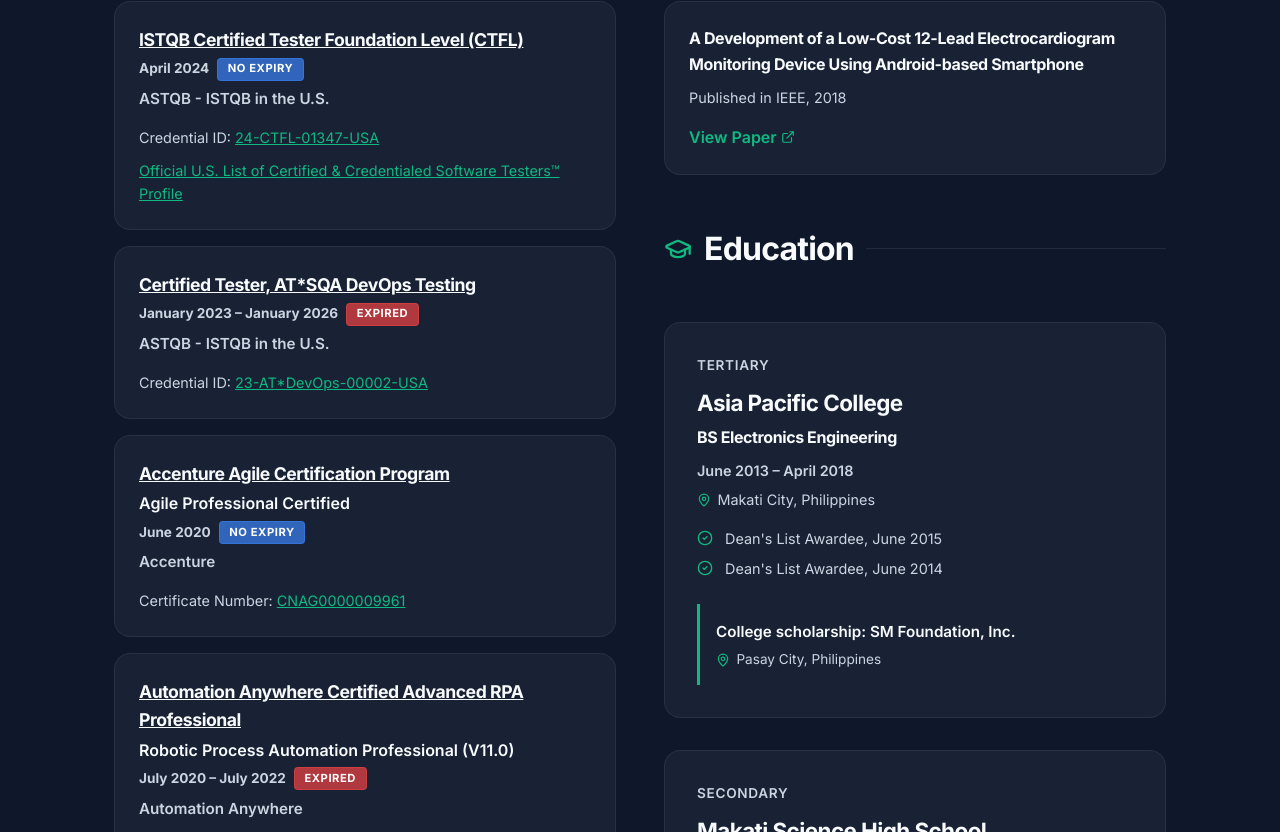
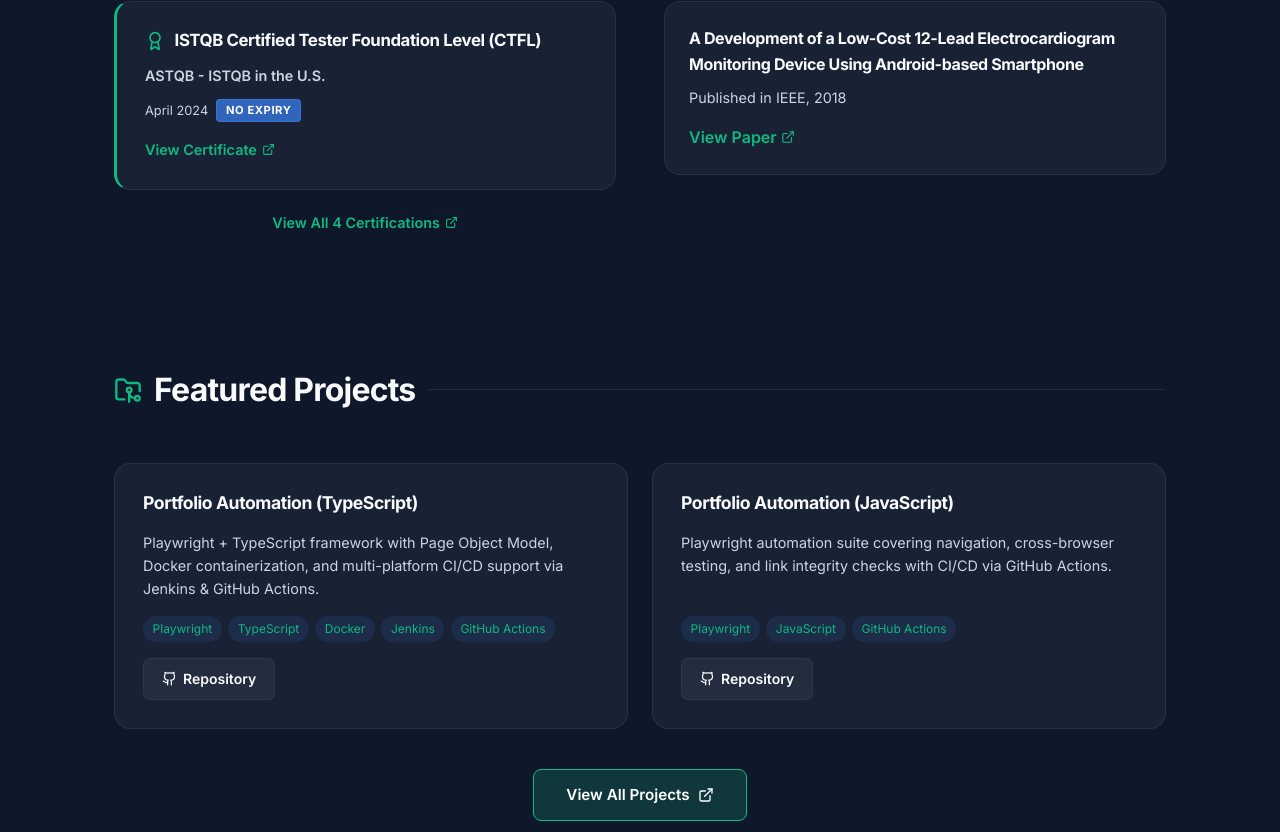
Before and after one commit to cng07/carlosng07, a React (Vite) app: page / in a window 1280 px wide. Shown: the part 2988-3820 px from the top of the page. Built offline with nearby package versions, Linux system fonts and the light colour scheme; no server answers.

Commit message:
feat: simplified and updated home page

```diff
--- a/src/pages/Home.jsx
+++ b/src/pages/Home.jsx
@@ -2,7 +2,6 @@ import React from 'react';
 import { Link } from 'react-router-dom';
 import {
     ExternalLink,
-    CheckCircle2,
     Award,
     BookOpen,
     Cpu,
@@ -10,12 +9,13 @@ import {
     Terminal,
     MapPin,
     Briefcase,
-    GraduationCap,
     Bot,
     Search,
     Infinity,
     Wrench,
     Sparkles,
+    Github,
+    FolderGit2,
 } from 'lucide-react';
 import { motion } from 'framer-motion';
 import { resumeData } from '../data/resumeData';
@@ -118,7 +118,7 @@ const Home = () => {
                                     style={{ borderRadius: '2px' }}
                                 />
                             </div>
-                            Official U.S. List of Certified & Credentialed Software Testers™ Profile
+                            Official U.S. List of Certified &amp; Credentialed Software Testers™ Profile
                         </a>
                     </div>
                 </motion.div>
@@ -340,93 +340,97 @@ const Home = () => {
                 </motion.div>
             </section>
 
-            {/* Certifications & Publications */}
+            {/* Highlights: Certifications & Publications */}
             <section id="certifications" className="section">
                 <div style={{ display: 'grid', gridTemplateColumns: 'repeat(auto-fit, minmax(280px, 1fr))', gap: '3rem' }}>
+
+                    {/* Key Certification Spotlight */}
                     <div>
                         <motion.h2
                             className="section-title"
                             initial={{ opacity: 0, y: 40 }}
                             whileInView={{ opacity: 1, y: 0 }}
-                            viewport={{ once: true, margin: "-100px" }}
+                            viewport={{ once: true, margin: '-100px' }}
                             transition={{ duration: 0.6 }}
                         >
                             <Award size={28} color="var(--primary)" /> Certifications
                         </motion.h2>
-                        <div style={{ display: 'flex', flexDirection: 'column', gap: '1rem' }}>
-                            {resumeData.certifications.map((cert, i) => (
+
+                        {/* Show only the primary (ISTQB) cert as a spotlight */}
+                        {resumeData.certifications.slice(0, 1).map((cert, i) => (
                             <motion.div
                                 key={i}
                                 className="glass"
-                                    style={{ padding: '1.5rem', display: 'flex', flexDirection: 'column', gap: '0.4rem' }}
+                                style={{
+                                    padding: '1.75rem',
+                                    display: 'flex',
+                                    flexDirection: 'column',
+                                    gap: '0.75rem',
+                                    borderLeft: '3px solid var(--primary)'
+                                }}
                                 initial={{ opacity: 0, y: 30 }}
                                 whileInView={{ opacity: 1, y: 0 }}
-                                    viewport={{ once: true, margin: "-100px" }}
-                                    transition={{ duration: 0.5, delay: i * 0.1 }}
+                                viewport={{ once: true, margin: '-100px' }}
+                                transition={{ duration: 0.5 }}
                                 whileHover={{ y: -4, transition: { duration: 0.3 } }}
                             >
-                                    <div style={{ marginBottom: '0.5rem' }}>
-                                        <h4 style={{ color: 'var(--text-main)', fontSize: '1.1rem', marginBottom: '0.2rem', textDecoration: 'underline' }}>{cert.title}</h4>
-                                        {cert.subtitle && <p style={{ color: 'var(--text-main)', fontWeight: 600, fontSize: '1rem', marginBottom: '0.25rem' }}>{cert.subtitle}</p>}
-                                        <p style={{ fontSize: '0.85rem', color: 'var(--text-muted)', fontWeight: 700, marginBottom: '0.4rem', display: 'flex', alignItems: 'center', flexWrap: 'wrap', gap: '0.5rem' }}>
-                                            {cert.period}
-                                            {cert.expired && (
-                                                <span style={{
-                                                    fontSize: '0.7rem',
-                                                    color: '#fff',
-                                                    background: 'rgba(239, 68, 68, 0.7)',
-                                                    padding: '0.1rem 0.6rem',
-                                                    borderRadius: '4px',
-                                                    border: '1px solid rgba(239, 68, 68, 0.5)',
-                                                    textTransform: 'uppercase',
-                                                    letterSpacing: '0.05em',
-                                                    fontWeight: 700
-                                                }}>
-                                                    Expired
-                                                </span>
-                                            )}
+                                <div style={{ display: 'flex', alignItems: 'center', gap: '0.6rem' }}>
+                                    <Award size={20} color="var(--primary)" style={{ flexShrink: 0 }} />
+                                    <h4 style={{ color: 'var(--text-main)', fontSize: '1.05rem', lineHeight: 1.3 }}>{cert.title}</h4>
+                                </div>
+                                <p style={{ fontSize: '0.9rem', color: 'var(--text-muted)', fontWeight: 600 }}>{cert.issuer}</p>
+                                <div style={{ display: 'flex', alignItems: 'center', gap: '0.5rem', flexWrap: 'wrap' }}>
+                                    <span style={{ fontSize: '0.8rem', color: 'var(--text-muted)' }}>{cert.period}</span>
                                     {cert.noExpiry && (
                                         <span style={{
-                                                    fontSize: '0.7rem',
-                                                    color: '#fff',
+                                            fontSize: '0.7rem', color: '#fff',
                                             background: 'rgba(59, 130, 246, 0.7)',
-                                                    padding: '0.1rem 0.6rem',
-                                                    borderRadius: '4px',
+                                            padding: '0.1rem 0.55rem', borderRadius: '4px',
                                             border: '1px solid rgba(59, 130, 246, 0.5)',
-                                                    textTransform: 'uppercase',
-                                                    letterSpacing: '0.05em',
-                                                    fontWeight: 700
-                                                }}>
-                                                    No Expiry
-                                                </span>
+                                            textTransform: 'uppercase', letterSpacing: '0.05em', fontWeight: 700
+                                        }}>No Expiry</span>
                                     )}
-                                        </p>
-                                        <p style={{ fontSize: '0.95rem', color: 'var(--text-muted)', fontWeight: 600 }}>{cert.issuer}</p>
+                                </div>
+                                {cert.link && (
+                                    <a
+                                        href={cert.link}
+                                        target="_blank"
+                                        rel="noreferrer"
+                                        style={{ color: 'var(--primary)', display: 'inline-flex', alignItems: 'center', gap: '0.3rem', fontSize: '0.9rem', fontWeight: 600, marginTop: '0.25rem' }}
+                                    >
+                                        View Certificate <ExternalLink size={13} />
+                                    </a>
+                                )}
+                            </motion.div>
+                        ))}
+
+                        <motion.div
+                            style={{ marginTop: '1.25rem', textAlign: 'center' }}
+                            initial={{ opacity: 0 }}
+                            whileInView={{ opacity: 1 }}
+                            viewport={{ once: true }}
+                            transition={{ duration: 0.4, delay: 0.2 }}
+                        >
+                            <Link
+                                to="/certifications"
+                                onClick={() => window.scrollTo({ top: 0, behavior: 'smooth' })}
+                                style={{
+                                    color: 'var(--primary)', fontWeight: 600, fontSize: '0.9rem',
+                                    textDecoration: 'none', display: 'inline-flex', alignItems: 'center', gap: '0.3rem'
+                                }}
+                            >
+                                View All {resumeData.certifications.length} Certifications <ExternalLink size={13} />
+                            </Link>
+                        </motion.div>
                     </div>
 
-                                    <p style={{ fontSize: '0.9rem', color: 'var(--text-muted)' }}>
-                                        {cert.idLabel || 'Credential ID'}: {cert.link ? (
-                                            <a href={cert.link} target="_blank" rel="noreferrer" style={{ color: 'var(--primary)', textDecoration: 'underline' }}>
-                                                {cert.credentialId}
-                                            </a>
-                                        ) : cert.credentialId}
-                                    </p>
-
-                                    {cert.additionalLinks && cert.additionalLinks.map((al, idx) => (
-                                        <p key={idx} style={{ fontSize: '0.9rem', marginTop: '0.25rem' }}>
-                                            <a href={al.url} target="_blank" rel="noreferrer" style={{ color: 'var(--primary)', textDecoration: 'underline' }}>{al.label}</a>
-                                        </p>
-                                    ))}
-                                </motion.div>
-                            ))}
-                        </div>
-                    </div>
+                    {/* Publication */}
                     <div>
                         <motion.h2
                             className="section-title"
                             initial={{ opacity: 0, y: 40 }}
                             whileInView={{ opacity: 1, y: 0 }}
-                            viewport={{ once: true, margin: "-100px" }}
+                            viewport={{ once: true, margin: '-100px' }}
                             transition={{ duration: 0.6 }}
                         >
                             <BookOpen size={28} color="var(--primary)" /> Publications
@@ -438,7 +442,7 @@ const Home = () => {
                                 style={{ padding: '1.5rem', marginBottom: '1.5rem' }}
                                 initial={{ opacity: 0, y: 30 }}
                                 whileInView={{ opacity: 1, y: 0 }}
-                                viewport={{ once: true, margin: "-100px" }}
+                                viewport={{ once: true, margin: '-100px' }}
                                 transition={{ duration: 0.5, delay: i * 0.1 }}
                                 whileHover={{ y: -4, transition: { duration: 0.3 } }}
                             >
@@ -449,79 +453,101 @@ const Home = () => {
                                 </a>
                             </motion.div>
                         ))}
+                    </div>
+                </div>
+            </section>
 
+            {/* Featured Projects */}
+            <section id="featured-projects" className="section">
                 <motion.h2
                     className="section-title"
-                            style={{ marginTop: '3rem' }}
                     initial={{ opacity: 0, y: 40 }}
                     whileInView={{ opacity: 1, y: 0 }}
-                            viewport={{ once: true, margin: "-100px" }}
+                    viewport={{ once: true, margin: '-100px' }}
                     transition={{ duration: 0.6 }}
                 >
-                            <GraduationCap size={28} color="var(--primary)" /> Education
+                    <FolderGit2 size={28} color="var(--primary)" /> Featured Projects
                 </motion.h2>
-                        <div style={{ display: 'flex', flexDirection: 'column', gap: '2rem' }}>
-                            {resumeData.education.map((edu, i) => (
+
+                <div style={{ display: 'grid', gridTemplateColumns: 'repeat(auto-fit, minmax(280px, 1fr))', gap: '1.5rem' }}>
+                    {[
+                        {
+                            title: 'Portfolio Automation (TypeScript)',
+                            description: 'Playwright + TypeScript framework with Page Object Model, Docker containerization, and multi-platform CI/CD support via Jenkins & GitHub Actions.',
+                            tech: ['Playwright', 'TypeScript', 'Docker', 'Jenkins', 'GitHub Actions'],
+                            github: 'https://github.com/cng07/playwright_portfolio_automation_typescript',
+                        },
+                        {
+                            title: 'Portfolio Automation (JavaScript)',
+                            description: 'Playwright automation suite covering navigation, cross-browser testing, and link integrity checks with CI/CD via GitHub Actions.',
+                            tech: ['Playwright', 'JavaScript', 'GitHub Actions'],
+                            github: 'https://github.com/cng07/playwright_portfolio_automation_javascript',
+                        },
+                    ].map((project, idx) => (
                         <motion.div
-                                    key={i}
+                            key={idx}
                             className="glass"
-                                    style={{ padding: '2rem' }}
+                            style={{ padding: '1.75rem', display: 'flex', flexDirection: 'column', gap: '1rem' }}
                             initial={{ opacity: 0, y: 30 }}
                             whileInView={{ opacity: 1, y: 0 }}
-                                    viewport={{ once: true, margin: "-100px" }}
-                                    transition={{ duration: 0.5, delay: i * 0.1 }}
-                                    whileHover={{ y: -4, transition: { duration: 0.3 } }}
+                            viewport={{ once: true, margin: '-80px' }}
+                            transition={{ duration: 0.5, delay: idx * 0.1 }}
+                            whileHover={{ y: -6, transition: { duration: 0.25 } }}
                         >
-                                    <p style={{ color: 'var(--text-muted)', fontSize: '0.85rem', fontWeight: 600, textTransform: 'uppercase', marginBottom: '0.5rem', letterSpacing: '0.05em' }}>
-                                        {edu.type}
-                                    </p>
-                                    <h3 style={{ color: 'var(--text-main)', fontSize: '1.4rem', marginBottom: '0.25rem' }}>{edu.school}</h3>
-                                    {edu.degree && <h4 style={{ marginBottom: '0.5rem', color: 'var(--text-main)' }}>{edu.degree}</h4>}
+                            <h3 style={{ fontSize: '1.1rem', color: 'var(--text-main)', lineHeight: 1.3 }}>{project.title}</h3>
+                            <p style={{ fontSize: '0.9rem', color: 'var(--text-muted)', lineHeight: 1.6, flex: 1 }}>{project.description}</p>
 
-                                    <div style={{ display: 'flex', flexDirection: 'column', gap: '0.4rem', marginBottom: '1rem', fontSize: '0.9rem', color: 'var(--text-muted)' }}>
-                                        <span style={{ fontWeight: 600 }}>{edu.period}</span>
-                                        <span style={{ display: 'flex', alignItems: 'center', gap: '0.4rem' }}>
-                                            <MapPin size={14} color="var(--primary)" /> {edu.address}
+                            <div style={{ display: 'flex', flexWrap: 'wrap', gap: '0.4rem' }}>
+                                {project.tech.map(t => (
+                                    <span key={t} className="badge" style={{ fontSize: '0.75rem', padding: '0.2rem 0.6rem', background: 'rgba(59,130,246,0.1)', color: 'var(--primary)', borderColor: 'var(--primary)' }}>
+                                        {t}
                                     </span>
+                                ))}
                             </div>
 
-                                    {edu.highlights && (
-                                        <ul style={{ listStyle: 'none', padding: 0, marginTop: '1rem' }}>
-                                            {edu.highlights.map((h, idx) => (
-                                                <motion.li
-                                                    key={idx}
-                                                    style={{ display: 'flex', gap: '0.75rem', color: 'var(--text-muted)', fontSize: '0.9rem', marginBottom: '0.4rem' }}
-                                                    initial={{ opacity: 0, x: -10 }}
-                                                    whileInView={{ opacity: 1, x: 0 }}
-                                                    viewport={{ once: true }}
-                                                    transition={{ duration: 0.3, delay: idx * 0.05 }}
+                            <a
+                                href={project.github}
+                                target="_blank"
+                                rel="noreferrer"
+                                style={{
+                                    display: 'inline-flex', alignItems: 'center', gap: '0.4rem',
+                                    padding: '0.55rem 1.1rem', borderRadius: '7px',
+                                    background: 'rgba(255,255,255,0.05)', border: '1px solid var(--border)',
+                                    color: 'var(--text-main)', textDecoration: 'none', fontSize: '0.875rem',
+                                    fontWeight: 600, transition: 'all 0.2s ease', alignSelf: 'flex-start'
+                                }}
+                                onMouseEnter={e => { e.currentTarget.style.background = 'var(--primary-glow)'; e.currentTarget.style.borderColor = 'var(--primary)'; }}
+                                onMouseLeave={e => { e.currentTarget.style.background = 'rgba(255,255,255,0.05)'; e.currentTarget.style.borderColor = 'var(--border)'; }}
                             >
-                                                    <CheckCircle2 size={16} color="var(--primary)" style={{ flexShrink: 0, marginTop: '0.2rem' }} />
-                                                    {h}
-                                                </motion.li>
-                                            ))}
-                                        </ul>
-                                    )}
-
-                                    {edu.scholarship && (
-                                        <motion.div
-                                            style={{ marginTop: '1.5rem', padding: '1rem', borderLeft: '3px solid var(--primary)', background: 'rgba(var(--primary-rgb), 0.05)', borderRadius: '0 8px 8px 0' }}
-                                            initial={{ opacity: 0, x: -10 }}
-                                            whileInView={{ opacity: 1, x: 0 }}
-                                            viewport={{ once: true }}
-                                            transition={{ duration: 0.4 }}
-                                        >
-                                            <p style={{ fontWeight: 600, fontSize: '0.95rem', color: 'var(--text-main)', marginBottom: '0.4rem' }}>College scholarship: {edu.scholarship.name}</p>
-                                            <p style={{ fontSize: '0.85rem', color: 'var(--text-muted)', display: 'flex', alignItems: 'flex-start', gap: '0.4rem', lineHeight: '1.4' }}>
-                                                <MapPin size={14} color="var(--primary)" style={{ flexShrink: 0, marginTop: '0.2rem' }} /> {edu.scholarship.address}
-                                            </p>
-                                        </motion.div>
-                                    )}
+                                <Github size={15} /> Repository
+                            </a>
                         </motion.div>
                     ))}
                 </div>
-                    </div>
-                </div>
+
+                <motion.div
+                    style={{ textAlign: 'center', marginTop: '2.5rem' }}
+                    initial={{ opacity: 0, y: 20 }}
+                    whileInView={{ opacity: 1, y: 0 }}
+                    viewport={{ once: true }}
+                    transition={{ duration: 0.5, delay: 0.2 }}
+                >
+                    <Link
+                        to="/projects"
+                        onClick={() => window.scrollTo({ top: 0, behavior: 'smooth' })}
+                        style={{
+                            display: 'inline-flex', alignItems: 'center', gap: '0.5rem',
+                            padding: '0.8rem 2rem',
+                            background: 'var(--primary-glow)', border: '1px solid var(--primary)',
+                            borderRadius: '8px', color: '#fff', fontWeight: 600,
+                            fontSize: '0.95rem', textDecoration: 'none', transition: 'all 0.2s ease'
+                        }}
+                        onMouseEnter={e => { e.currentTarget.style.transform = 'translateY(-2px)'; e.currentTarget.style.boxShadow = '0 8px 24px rgba(0,0,0,0.3)'; }}
+                        onMouseLeave={e => { e.currentTarget.style.transform = ''; e.currentTarget.style.boxShadow = ''; }}
+                    >
+                        View All Projects <ExternalLink size={16} />
+                    </Link>
+                </motion.div>
             </section>
         </main>
     );
```
Lines whose indentation alone changed are shown as unchanged.
